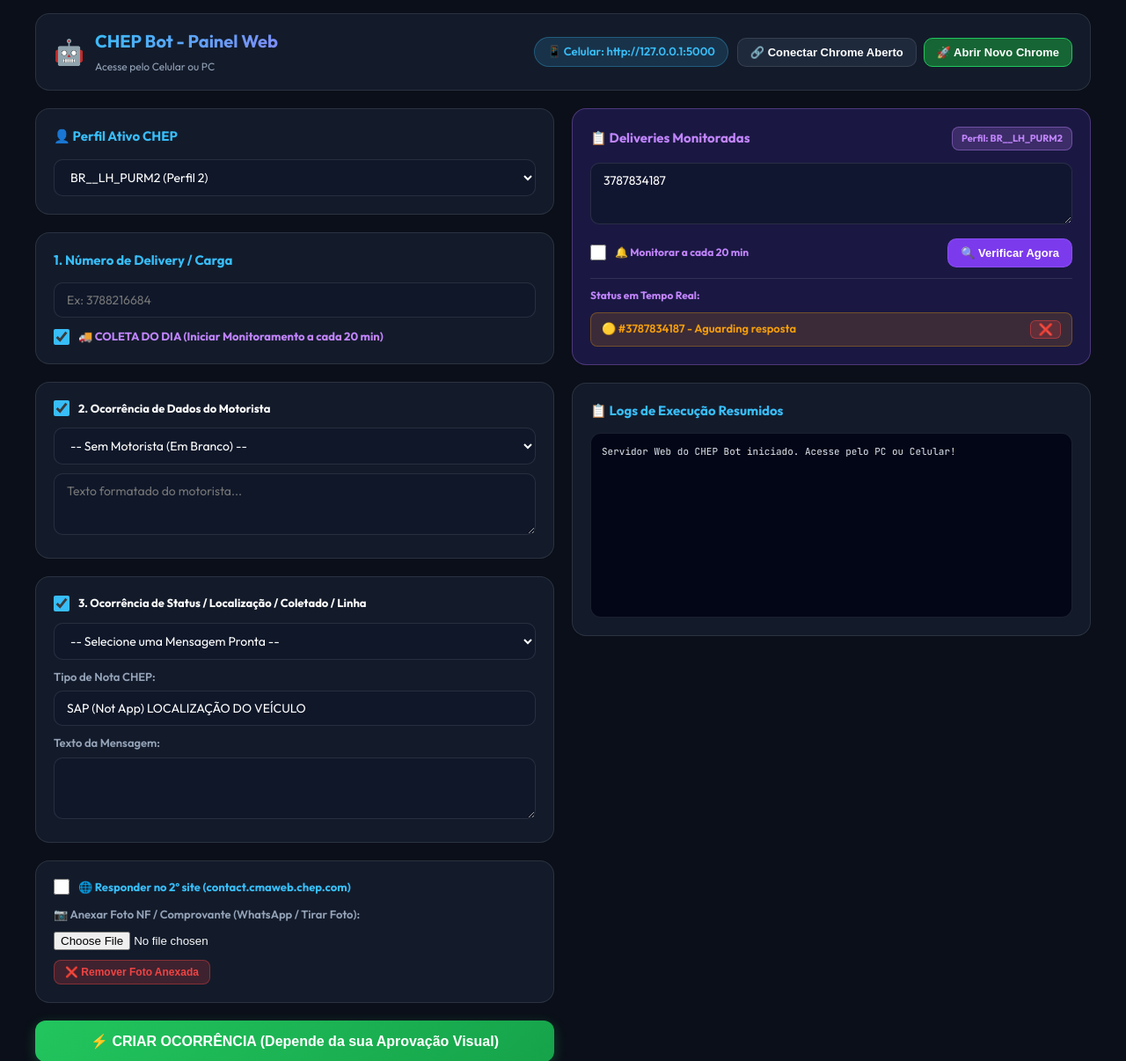
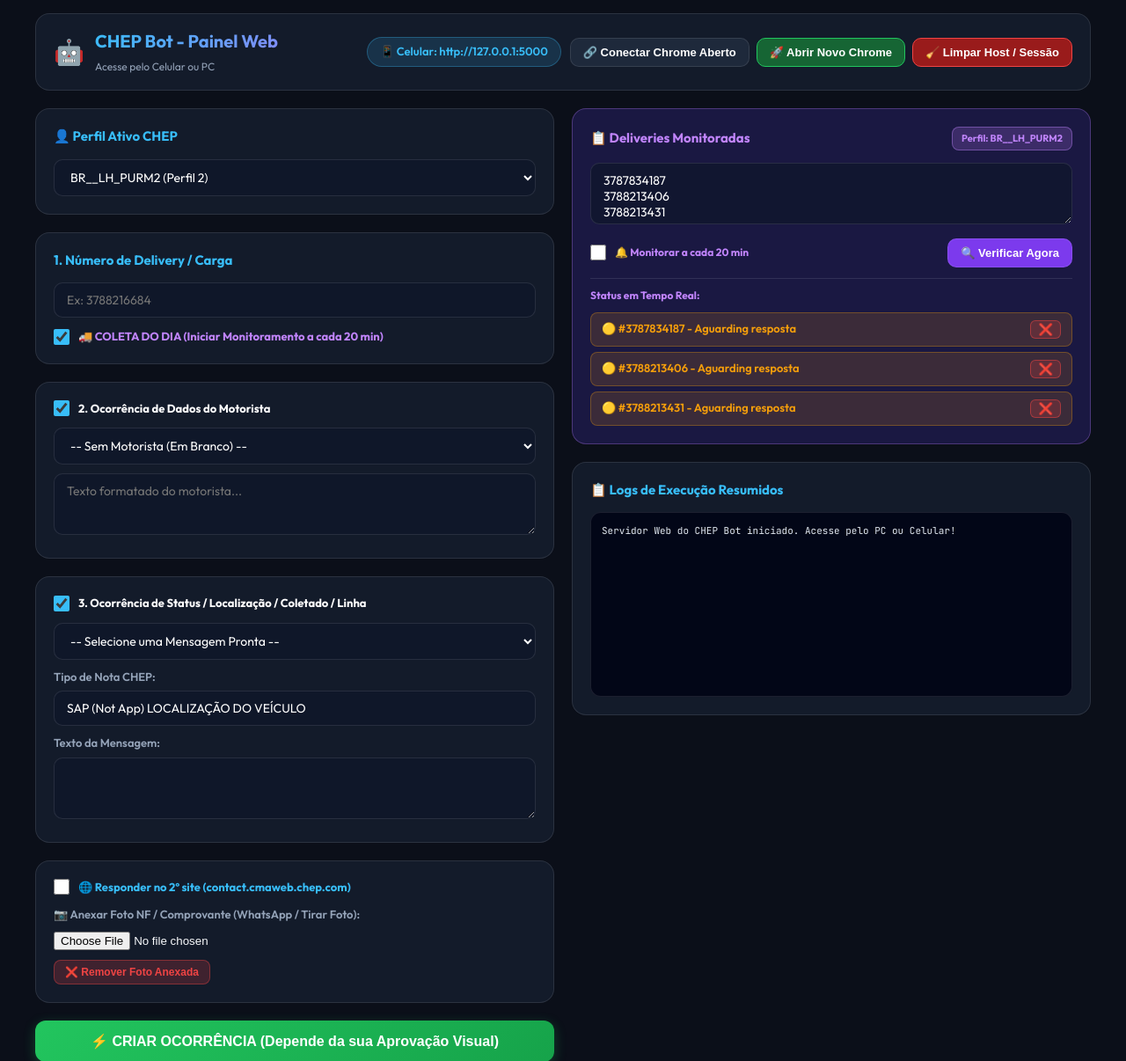
Before and after one commit to ProffisionalPXT/ocorrenciaschep, a Flask app: page / in a window 1280 px wide. Shown: the top 1206 px of the page at 88% size. Run offline with Flask 3, Linux system fonts and the light colour scheme.

Commit message:
Add Reiniciar_Host script and clear-host API/button

```diff
--- a/daily_deliveries.json
+++ b/daily_deliveries.json
@@ -1,3 +1,5 @@
 [
-  "3787834187"
+  "3787834187",
+  "3788213406",
+  "3788213431"
 ]
--- a/server.py
+++ b/server.py
@@ -207,6 +207,43 @@ def resolve_approval():
         return jsonify({"success": True, "message": f"Ação '{action}' registrada com sucesso."})
     return jsonify({"success": False, "error": "Nenhuma aprovação pendente."}), 400
 
+@app.route("/api/clear-host", methods=["POST"])
+def clear_host():
+    """Fecha navegadores e apaga as pastas de sessão/perfil do Chrome do Host"""
+    try:
+        append_log("🧹 Limpando navegadores e arquivos de sessão do Host...")
+
+        fut = asyncio.run_coroutine_threadsafe(engine.close(), async_loop)
+        try:
+            fut.result(timeout=5)
+        except Exception:
+            pass
+
+        user_home = os.path.expanduser("~")
+        for p in [".chep_bot_chrome_profile_purm2", ".chep_bot_chrome_profile_purm3"]:
+            path = os.path.join(user_home, p)
+            if os.path.exists(path):
+                import shutil
+                try:
+                    shutil.rmtree(path, ignore_errors=True)
+                    append_log(f"   🟢 [OK] Pasta de perfil {p} removida do Host.")
+                except Exception as e:
+                    append_log(f"   ⚠️ Aviso ao apagar {p}: {e}")
+
+        static_dir = os.path.join(os.path.dirname(__file__), "static")
+        if os.path.exists(static_dir):
+            for f in os.listdir(static_dir):
+                if f.endswith(".png"):
+                    try:
+                        os.remove(os.path.join(static_dir, f))
+                    except Exception:
+                        pass
+
+        append_log("✅ Limpeza do Host concluída com sucesso! Uma nova sessão limpa do navegador será iniciada no próximo comando.")
+        return jsonify({"success": True, "message": "Host e perfil do Chrome limpos com sucesso!"})
+    except Exception as e:
+        return jsonify({"success": False, "error": str(e)}), 500
+
 @app.route("/api/check_replies", methods=["POST"])
 def check_replies():
     data = request.json or {}
--- a/templates/index.html
+++ b/templates/index.html
@@ -317,6 +317,7 @@
         <div class="conn-buttons">
           <button class="btn-conn" onclick="connectChrome('cdp')">🔗 Conectar Chrome Aberto</button>
           <button class="btn-conn green" onclick="connectChrome('new')">🚀 Abrir Novo Chrome</button>
+          <button class="btn-conn" style="background: #991b1b; border-color: #ef4444;" onclick="clearHostData()">🧹 Limpar Host / Sessão</button>
         </div>
       </div>
     </header>
@@ -616,6 +617,15 @@
       document.getElementById('photo').value = '';
     }
 
+    function clearHostData() {
+      if (confirm("Deseja reiniciar a sessão do navegador e limpar o cache do Host?")) {
+        fetch('/api/clear-host', { method: 'POST' })
+          .then(res => res.json())
+          .then(data => alert(data.message || data.error))
+          .catch(err => alert("Erro ao reiniciar host: " + err));
+      }
+    }
+
     function toggleTestMode() {
       const isTest = document.getElementById('chk_test_mode').checked;
       const btn = document.getElementById('btnSubmit');
```
Also changed, not shown: static/debug_03_gestao_carga.png (added), static/debug_04_resultado_pesquisa.png (added), static/debug_05_botao_criar_nota.png (added), static/debug_06_modal_aberta.png (added), static/preview_3787797363_1785173711.png (added), static/preview_3787797363_1785177259.png (added), static/preview_3788213406_1785236515.png (added), static/preview_3788213431_1785239331.png (added), static/preview_3788217309_1785180312.png (added), 3 other files.
